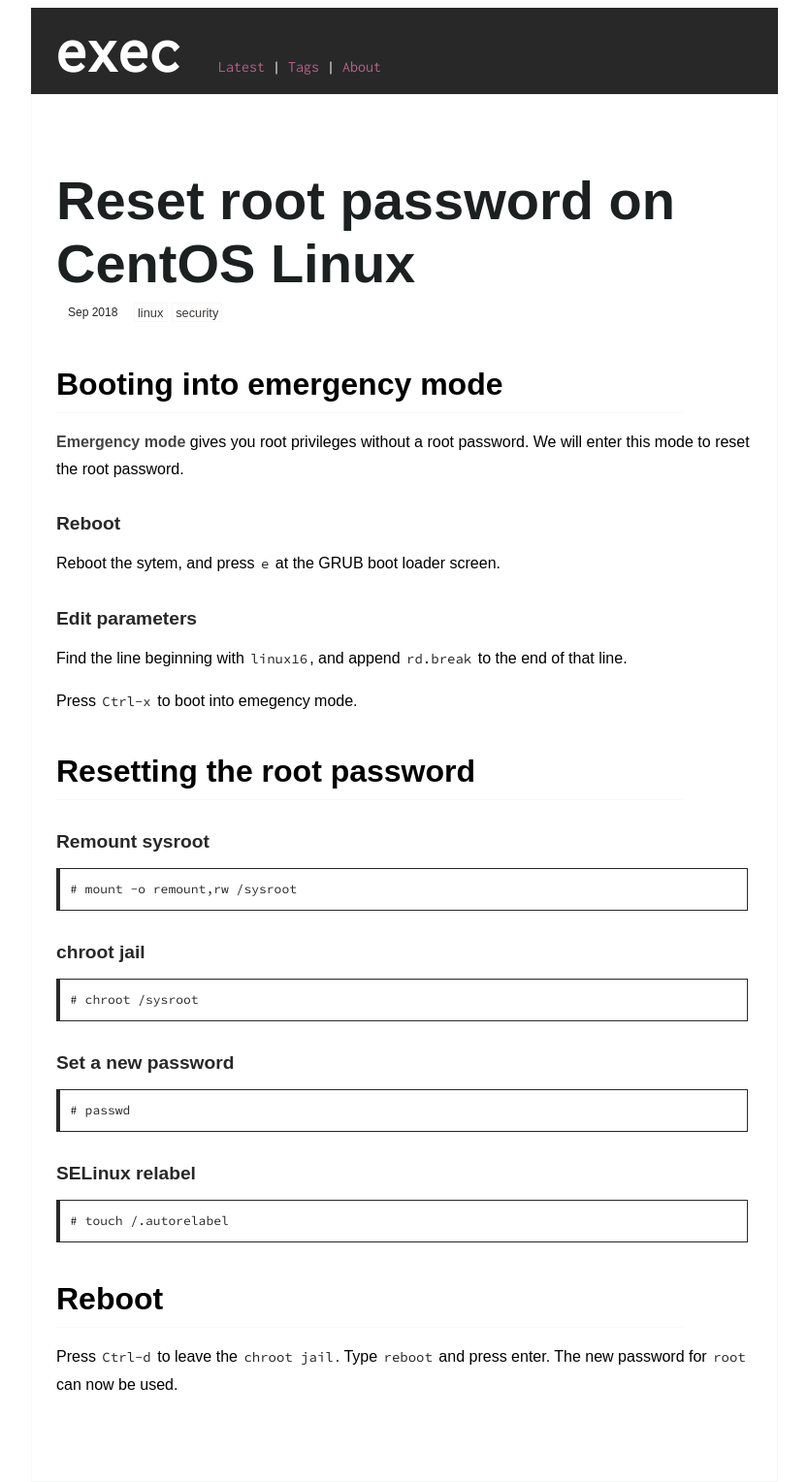
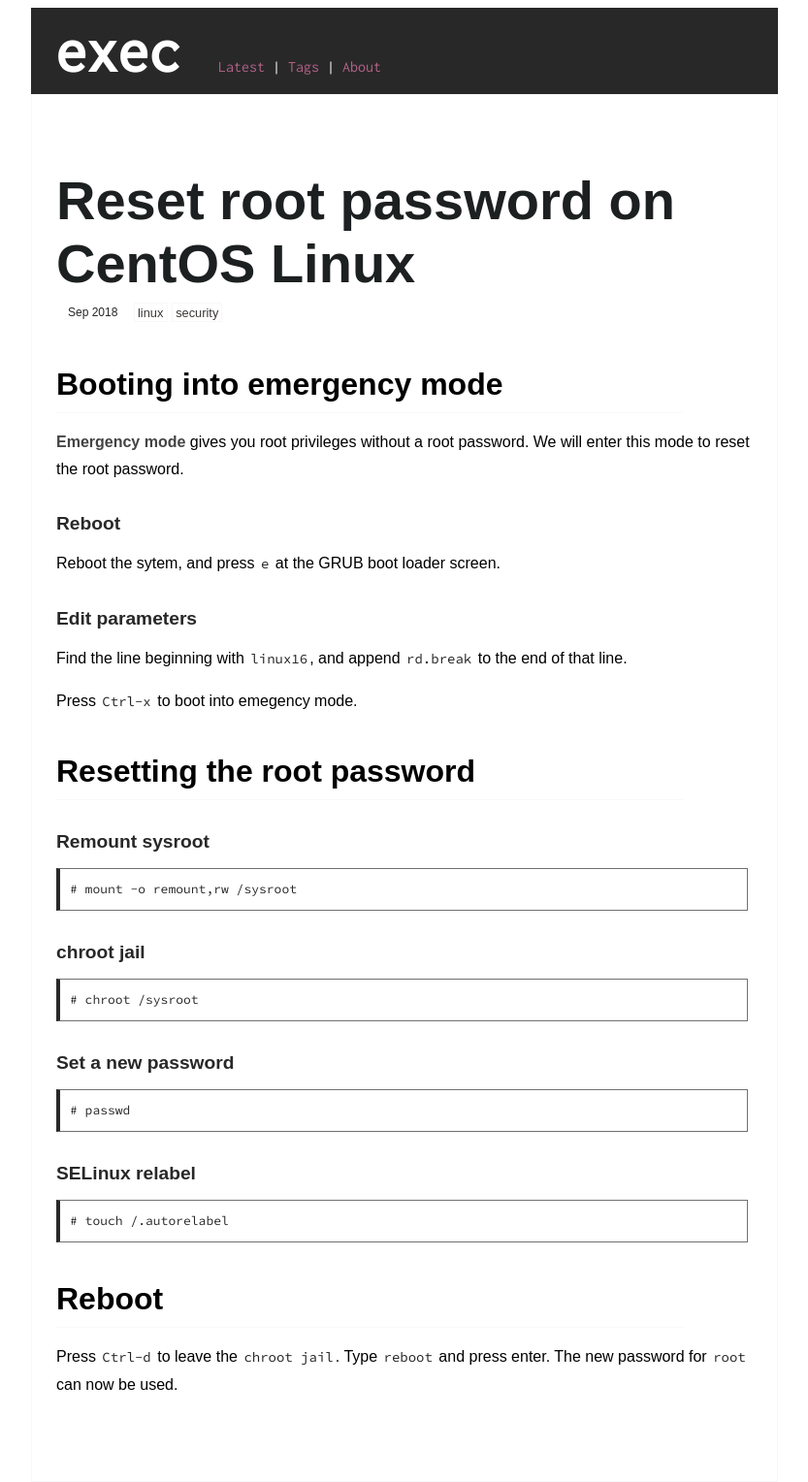
Before and after one commit to execas/execas.github.io, a Jekyll site: the page built from _posts/2018-09-03-reset-root-password-on-centos-linux.md, in a window 1280 px wide. Shown: the whole page at 97% size, without its empty margins (223-1056 px from the left). Built offline with Jekyll 4.4.1, drawn with Linux system fonts in a browser that asks for light colours.

Commit message:
Update execas.css

```diff
--- a/css/execas.css
+++ b/css/execas.css
@@ -54,7 +54,7 @@
      padding-left: 10px;
      padding-bottom: 12px;
      padding-top: 12px;
-     border:1px solid #282828;
+     border:1px solid #707070;
      border-left:4px solid #282828;
      white-space: pre;
      overflow: auto;
```
